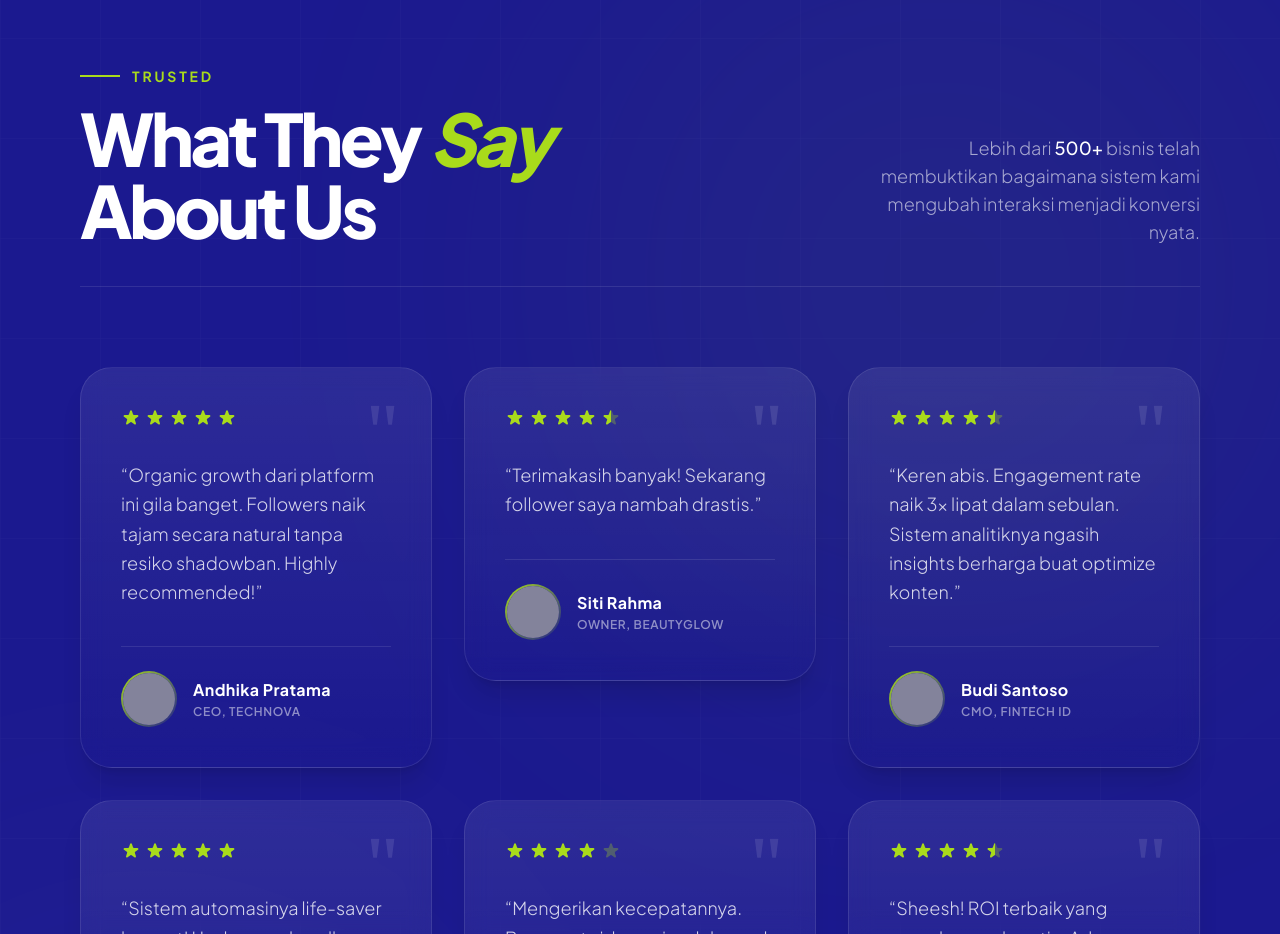
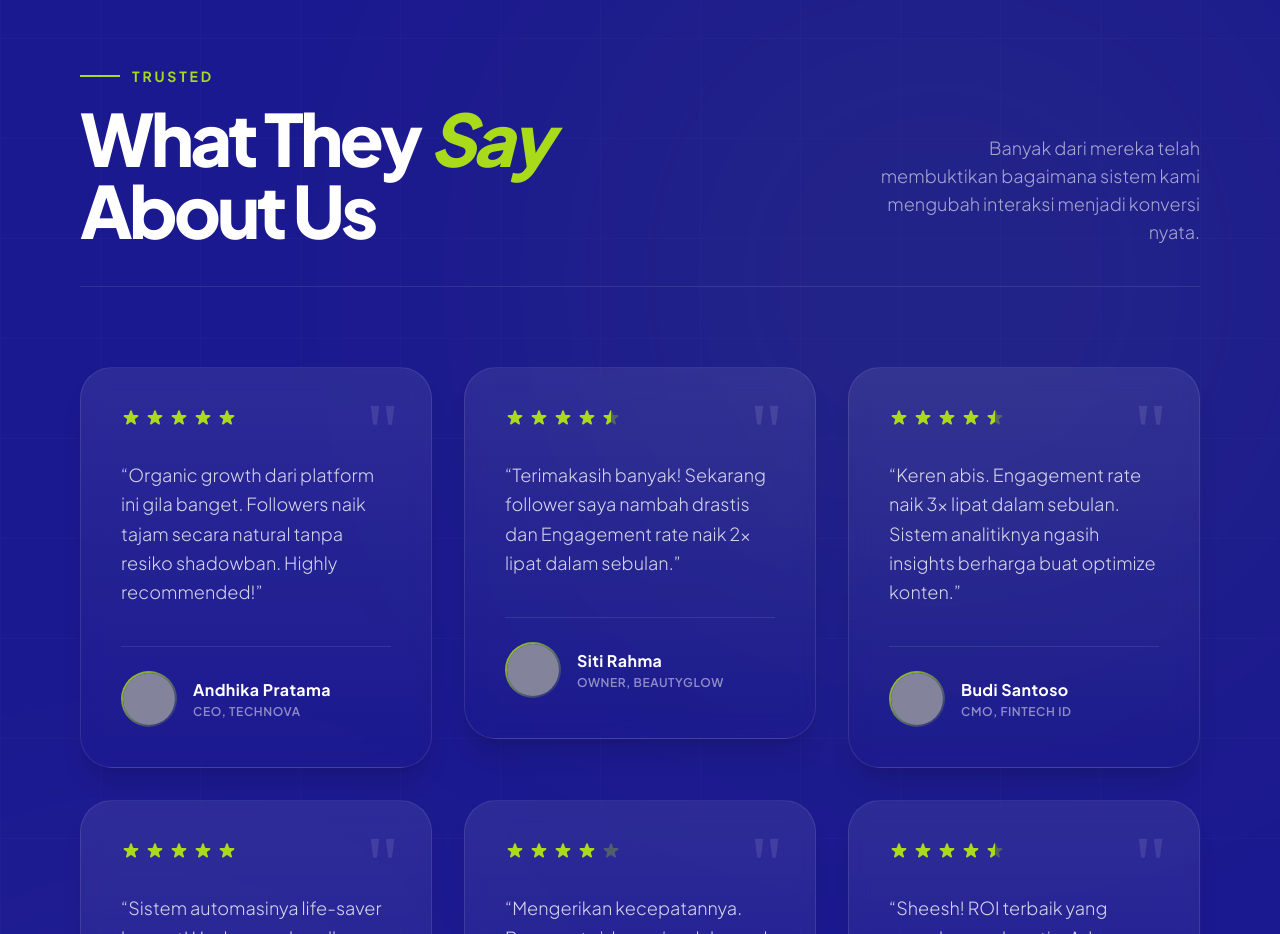
Before and after one commit to irhamchandra99-crypto/ternakcreator, a Next.js app: page / in a window 1280 px wide. Shown: the part 3680-4614 px from the top of the page. Built offline with nearby package versions, Linux system fonts and the light colour scheme; grey boxes are pictures that could not be loaded.

Commit message:
Text Fixed

```diff
--- a/app/page.tsx
+++ b/app/page.tsx
@@ -481,7 +481,7 @@ export default function Home() {
               </div>
               <div className="max-w-xs md:text-right">
                 <p className="text-white/60 text-base sm:text-lg font-light">
-                  Lebih dari <span className="text-white font-medium">500+</span> bisnis telah membuktikan bagaimana sistem kami mengubah interaksi menjadi konversi nyata.
+                  <span className="text-white font-medium"></span> Banyak dari mereka telah membuktikan bagaimana sistem kami mengubah interaksi menjadi konversi nyata.
                 </p>
               </div>
             </div>
@@ -490,7 +490,7 @@ export default function Home() {
             <div className="grid grid-cols-1 sm:grid-cols-2 lg:grid-cols-3 gap-5 sm:gap-8 items-start">
               {[
                 { name: "Andhika Pratama", role: "CEO, TechNova", text: "Organic growth dari platform ini gila banget. Followers naik tajam secara natural tanpa resiko shadowban. Highly recommended!", rating: 5, offset: "" },
-                { name: "Siti Rahma", role: "Owner, BeautyGlow", text: "Terimakasih banyak! Sekarang follower saya nambah drastis.", rating: 4.5, offset: "" },
+                { name: "Siti Rahma", role: "Owner, BeautyGlow", text: "Terimakasih banyak! Sekarang follower saya nambah drastis dan Engagement rate naik 2x lipat dalam sebulan.", rating: 4.5, offset: "" },
                 { name: "Budi Santoso", role: "CMO, Fintech ID", text: "Keren abis. Engagement rate naik 3x lipat dalam sebulan. Sistem analitiknya ngasih insights berharga buat optimize konten.", rating: 4.5, offset: "" },
                 { name: "Dina Lestari", role: "Founder, F&B Local", text: "Sistem automasinya life-saver banget! Usaha nge-handle komen & DM ribuan orang jadi seamless. Rame terus interaksinya.", rating: 5, offset: "" },
                 { name: "Rizky Fauzi", role: "Digital Creator", text: "Mengerikan kecepatannya. Baru post video sejam lalu, push engagement-nya langsung berasa. Algoritma Tiktok nangkep sinyal positif.", rating: 4, offset: "" },
```
